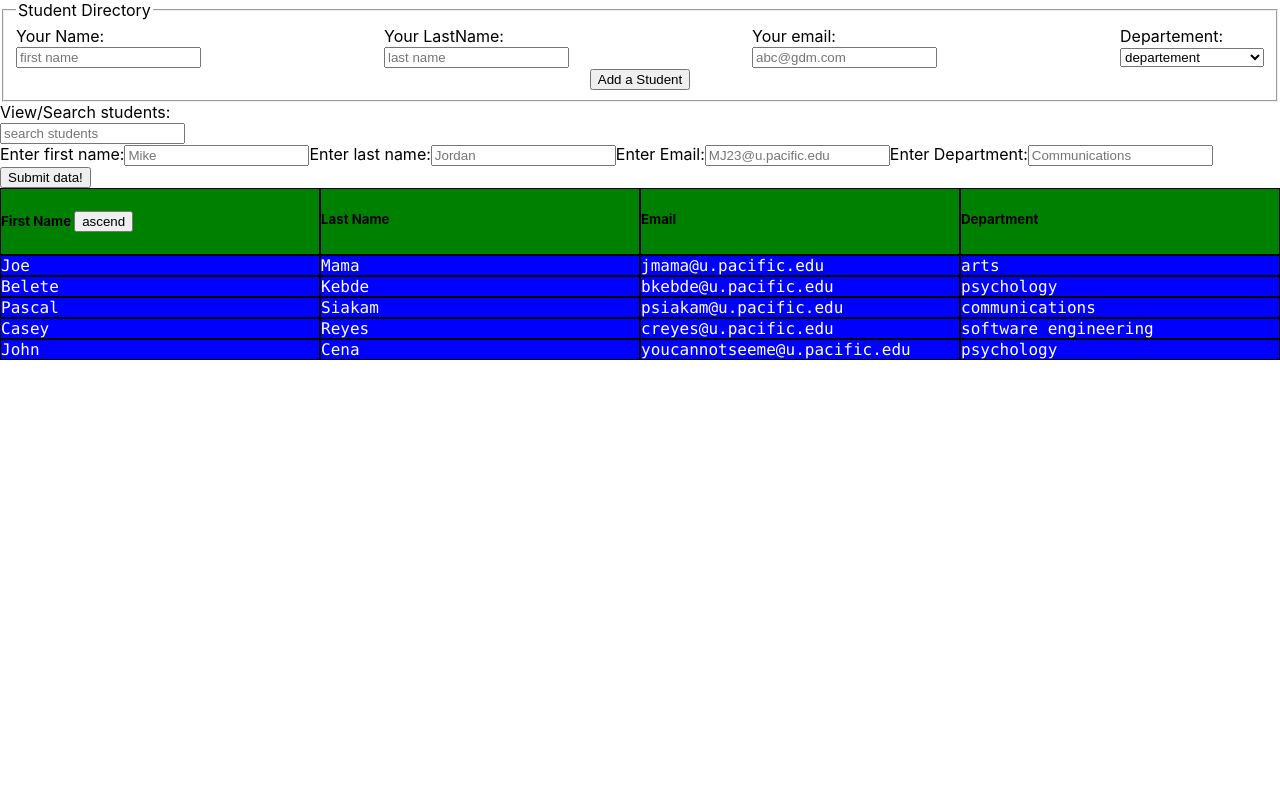
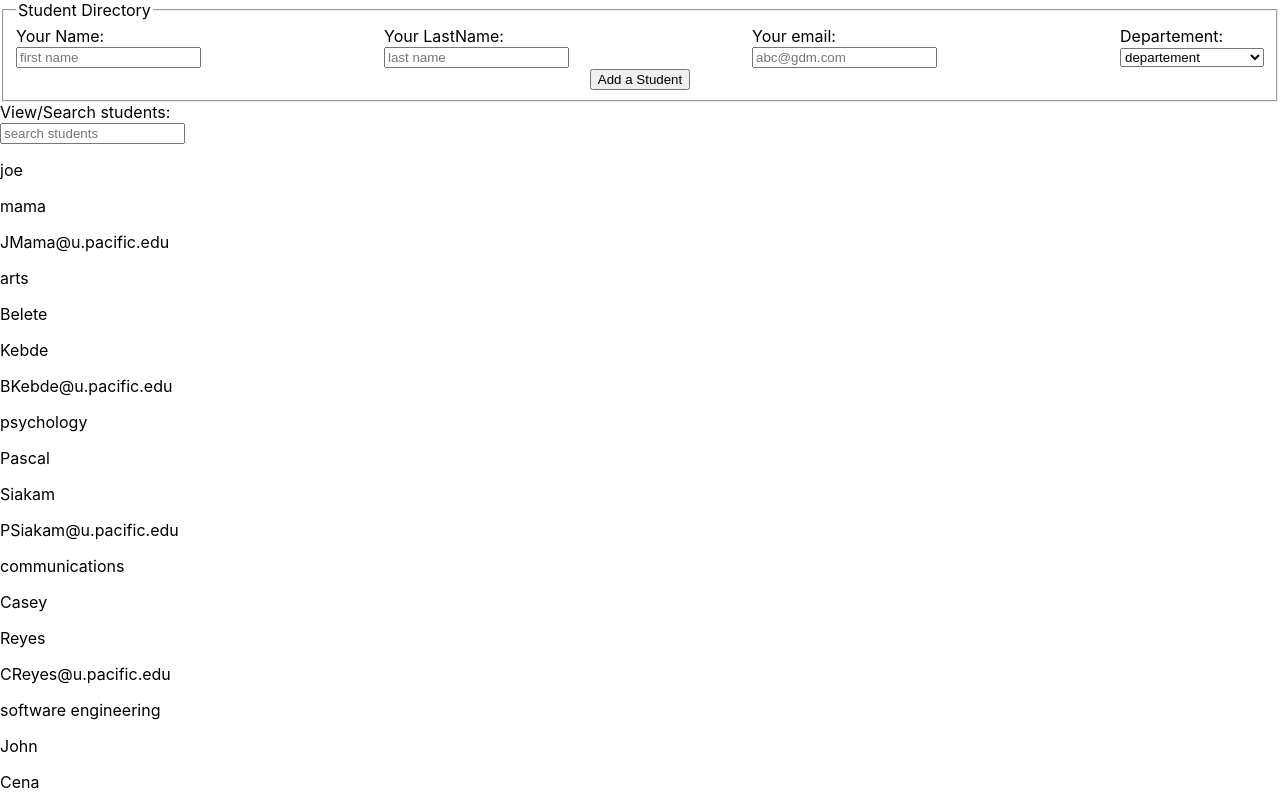
Before and after one commit to javiguerra777/React-Student-Directory, a React (Create React App) app: page / in a window 1280 px wide. Shown: the top 800 px of the page. Built offline with nearby package versions, Linux system fonts and the light colour scheme.

Commit message:
search feild

```diff
--- a/src/components/Form.jsx
+++ b/src/components/Form.jsx
@@ -5,19 +5,45 @@
   const [lastName, setLastName] = useState('');
   const [email, setEmail] = useState('');
   const [departement, setDepartement] = useState('');
-
-  const handleFormSubmit = (e) => {
-    e.preventDefault();
+  // const [student,setStudent] = useState([])
+  // const [addformdata,setAddFormData] = useState({
+  //   setFirstName:'',
+  //   setLastName:'',
+  //   setEmail:'',
+  //   setDepartement:'',
+  // })
 
 
-
-
-
+  const  handleFormSubmit = (e) => {
+    e.preventDefault();
+    console.log( handleFormSubmit);
     setFirstName('');
     setLastName('');
     setEmail('');
     setDepartement('');
+    alert(
+      `Hey ${firstName}! Thanks for telling us about your ${lastName}-year-old ${email} named ${departement}!`
+    );
+    // const feildName = e.target.getAttribute('name')
+    // const feildValue = e.target.value;
+    // const newFormData = {...addformdata};
+    // newFormData[feildName] = feildValue;
+    // setAddFormData(newFormData);
+
   };
+  // const handleFormSubmit =(e)=>{
+  //   e.preventDefault();
+  //  console.log(handleFormSubmit);
+    // const newStudent ={
+
+    //   firstName:addformdata.firstName,
+    //   lastName:addformdata.lastName,
+    //   email:addformdata.email,
+    //   departement:addformdata,departement,
+    // }
+    // const newStudents = [...student,newStudent];
+    // setStudent(newStudents)
+  // }
 
 
 
@@ -33,12 +59,12 @@
             Your Name: </label><br></br>
             <input
               type="text"
-              // <input type="text" id="username" name="username" required>
               id="firstName"
               required
               placeholder="first name"
               value={firstName}
-              onChange={(e) =>  setFirstName(e.target.value)}
+              onChange={(e) => setFirstName(e.target.value)}
+
             />
 
         </div>
@@ -69,14 +95,11 @@
 
         </div>
         <div>
-          <label htmlFor="department">
+          <label htmlFor="department"
+          >
             Departement: </label> <br></br>
-            <select  onChange={(e) => setDepartement(e.target.value)}   required >
-              {/* // type="text"
-              // id="departement"
-              // placeholder=""
-              // value={departement}
-              */}
+            <select   onChange={(e) => setDepartement(e.target.value)} required >
+
                <option value="department">departement</option>
             <option value={departement}>Art</option>
             <option value={departement}>Software engineging</option>
--- a/src/components/Search.jsx
+++ b/src/components/Search.jsx
@@ -1,10 +1,11 @@
 import React, {useState}from 'react'
+import JsonData from'../services/people.json'
 
 const Search = () => {
 
   const [newSearch, setNewSearch] = useState('')
   return (
-    <form >
+    <div >
     <label htmlFor="search">
     View/Search students: </label> <br></br>
       <input
@@ -14,8 +15,35 @@
         value={newSearch}
         onChange={(e) => setNewSearch(e.target.value)}
       />
+      {JsonData.filter((value)=>{
+       if(newSearch==""){
+         return value
+       }
+       else if(value.firstName.includes(newSearch)){
+         return value
+       }
+       else if(value.lastName.includes(newSearch)){
+        return value
+      }
+      else if(value.email.includes(newSearch)){
+        return value
+      }
+      else if(value.department.includes(newSearch)){
+        return value
+      }
+      }).map((value,key)=>{
+return (
+    <div>
+      <p>{value.firstName}</p>
+      <p>{value.lastName}</p>
+      <p>{value.email}</p>
+      <p>{value.department}</p>
+      </div>
 
-  </form>
+)
+      })}
+
+  </div>
   )
 }
 
```
